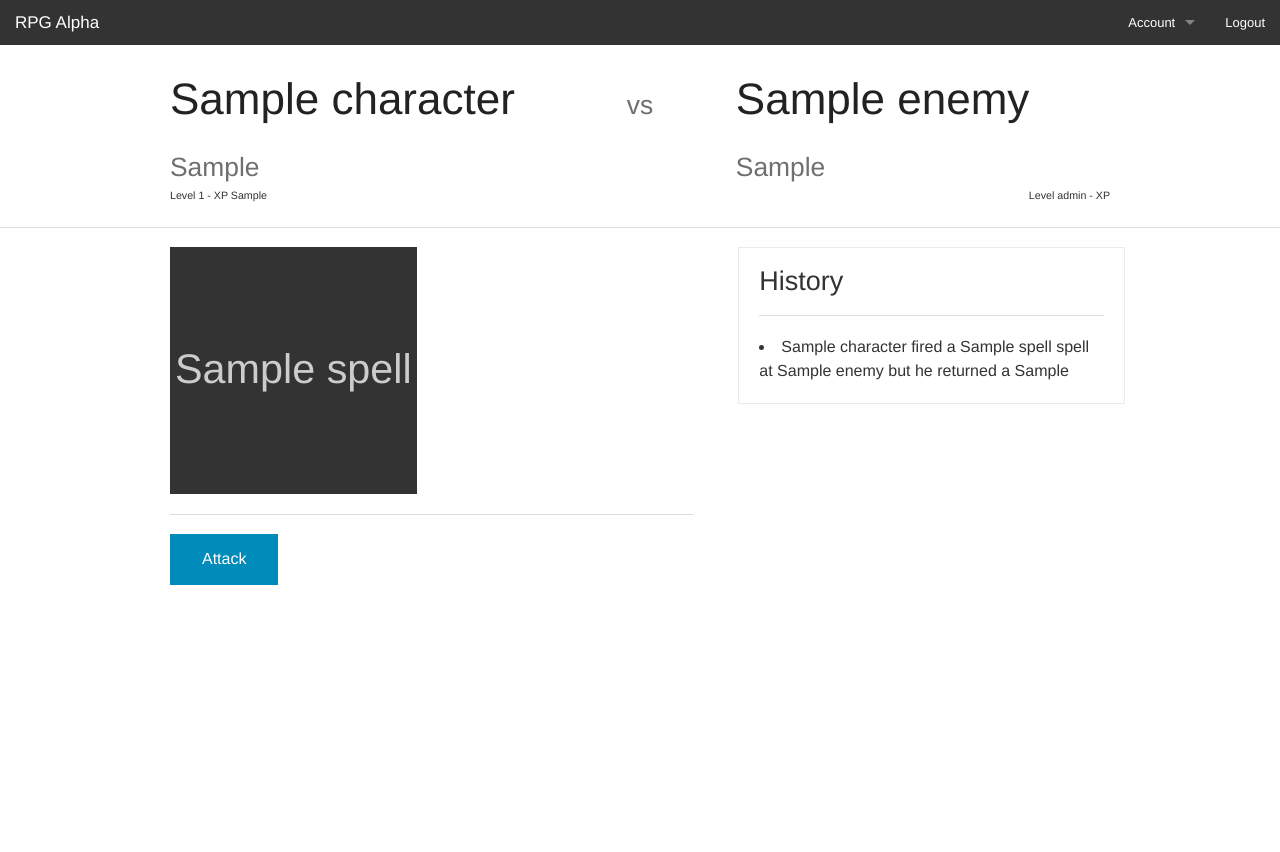
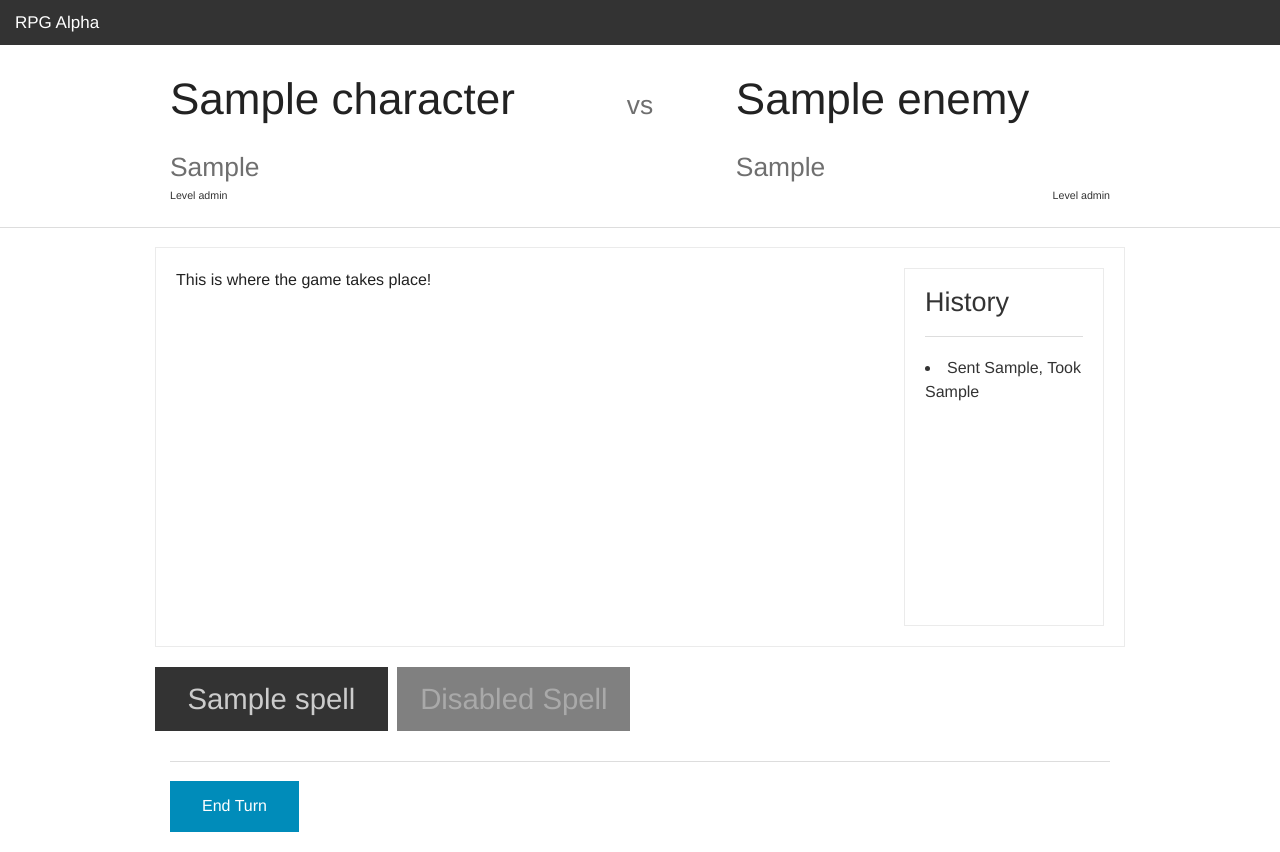
Before and after one commit to JamesJGarner/rpg-game, a Django app: template game/templates/match/match_detail.html in a window 1280 px wide. Before the commit the page ends 585 px from the top, so only its background shows below. Run offline with Django 3.2, Linux system fonts and the light colour scheme; the template is opened without the code that fills it: most values are stand-ins (such as "Sample title", 1, 10 or a date in 2020).

Commit message:
Template changes

```diff
--- a/game/settings/production.py
+++ b/game/settings/production.py
@@ -20,9 +20,9 @@ BASE_DIR = os.path.dirname(os.path.dirname(__file__))
 SECRET_KEY = '=-tq%u)e&swydyc45gi#$$(&!-o8l-(j4p#7oezyng4covj&73'
 
 # SECURITY WARNING: don't run with debug turned on in production!
-DEBUG = True
+DEBUG = False
 
-TEMPLATE_DEBUG = True
+TEMPLATE_DEBUG = False
 
 ALLOWED_HOSTS = []
 
@@ -102,6 +102,7 @@ USE_L10N = True
 
 USE_TZ = True
 
+LOGIN_REDIRECT_URL = '/'
 
 # Static files (CSS, JavaScript, Images)
 # https://docs.djangoproject.com/en/1.6/howto/static-files/
--- a/game/templates/base.html
+++ b/game/templates/base.html
@@ -20,17 +20,18 @@
 
       <section class="top-bar-section">
         <!-- Right Nav Section -->
+        {% if user.is_authenticated  %}
         <ul class="right">
           <li class="has-dropdown">
             <a href="#">Account</a>
             <ul class="dropdown">
-              <li><a href="#">First link in dropdown</a></li>
-              <li class="active"><a href="#">Active link in dropdown</a></li>
+              <li><a href="#">Options here soon</a></li>
             </ul>
           </li>
-          <li><a href="#">Logout</a></li>
+          <li><a href="/logout/">Logout</a></li>
         </ul>
       </section>
+      {% endif %}
     </nav>
     {% block content %}{% endblock %}
     <script src="/static/js/vendor/jquery.js"></script>
--- a/game/templates/match/match_detail.html
+++ b/game/templates/match/match_detail.html
@@ -9,12 +9,12 @@ margin: 15px;
 }
 .testlabel {
 background: #333;
-height: 247px;
-padding-top: 92px;
-font-size: 31pt;
+/* height: 247px; */
+padding: 10px;
+font-size: 22pt;
 text-align: center;
 color: #ccc;
-width:100%;
+width: 100%;
 margin: 0;
 }
 
@@ -41,7 +41,45 @@ margin-top: -16px;
 font-size: 8pt;
 color: #333;
 }
+
+.match {
+    float: left/;
+    height: 400px;
+    width:100%;
+    padding: 20px;
+    margin-bottom: 20px;
+    border-style: solid;
+    border-width: 1px;
+    border-color: #EBEBEB;
+}
+.historybox {
+float: right;
+width: 200px;
+height: 358px;
+margin-top: 0px;
+overflow-y: scroll;
+}
+.spell_list {
+    list-style: none;
+    margin: 0;
+}
+.spell_list li {
+    width: 24%;
+    float:left;
+    margin: 0 1% 1% 0;
+}
+.disabled {
+   color: darkgrey;
+   background-color: grey;
+   cursor:auto
+}
+input.disabled[type="radio"]:checked+label {
+   color: darkgrey;
+   background-color: grey;
+   cursor:auto
+}
 </style>
+
 
 {% if condition %}
 {% if condition == "win" %}
@@ -72,38 +110,54 @@ color: #333;
             </h1>
         </div>
         <div class="large-5 columns">
-            <small class="xp-level">Level 1 - XP {{ match.character.xp }}</small>
+            <small class="xp-level">Level {% with level_data=match.character.level_data %}{{ level_data.current_level }} {% endwith %}</small>
         </div>
         <div class="large-5 columns">
-            <small class="xp-level-right">Level {{ match.enemy.level }} - XP </small>
+            <small class="xp-level-right">Level {{ match.enemy.level }} </small>
         </div>
     </div>
 </div>
 <hr>
+<div class="row">
+    <div class="large-12 columns">
+        <div class="match">
+            This is where the game takes place!
+        <div class="panel historybox">
+            <h3>History</h3>
+            <hr>
+            {% for attack in match.attack_set.all %}
+            <li>Sent {{ attack.damage_dealt }}, Took {{ attack.damage_taken }}</li>
+            {% endfor %}
+        </div>
 
+
+        </div>
+    </div>
+</div>
 <div class="row">
-    <div class="large-7 columns">
+    <div class="large-12 columns">
         <form action="/match/{{ match.id }}/attack/" method="post">
             {% csrf_token %}
-            {% for spell in spells %}
-                <div class="large-6 columns">
-                    <input type="radio" name="spell" value="{{ spell.id }}" id="{{ spell.name }}"><label for="{{ spell.name }}" class="testlabel">{{ spell.name }}</label>
-                </div>
-            {% endfor %}
+            <ul class="spell_list">
+                {% for spell in spells %}
+                    <li>
+                        <input type="radio" name="spell" value="{{ spell.id }}" id="{{ spell.name }}"><label for="{{ spell.name }}" class="testlabel">{{ spell.name }}</label>
+                    </li>
+                {% endfor %}
+                    <li>
+                        <input type="radio" name="spell" value="{{ spell.id }}" id="{{ spell.name }}" class="disabled"><label for="{{ spell.name }}" class="testlabel disabled">Disabled Spell</label>
+                    </li>
+            </ul>
             <div class="large-12 columns left">
                 <hr>
-                <input type="submit" value="Attack" class="button">
+                <input type="submit" value="End Turn" class="button">
             </div>
         </form>
     </div>
     <div class="large-5 columns">
-        <div class="panel">
-            <h3>History</h3>
-            <hr>
-            {% for attack in match.attack_set.all %}
-            <li>{{ match.character }} fired a {{ attack.spell }} spell at {{ match.enemy }} but he returned a {{ attack.enemy_return_spell }}</li>
-            {% endfor %}
+
     </div>
-</div>
 {% endif %}
 {% endblock content %}
+{% block js %}
+{% endblock %}
--- a/game/urls.py
+++ b/game/urls.py
@@ -8,4 +8,6 @@ urlpatterns = patterns('',
     url(r'^character/', include('game.apps.characters.urls', namespace="character")),
     url(r'^admin/', include(admin.site.urls)),
     url(r'^$', Homepage.as_view(), name='homepage'),
+    url(r'^login/$', 'django.contrib.auth.views.login', name='login'),
+    url(r'^logout/$', 'django.contrib.auth.views.logout', name='logout'),
 )
```
Also changed, not shown: game/templates/registration/logged_out.html (added, +11 -0 lines), game/templates/registration/login.html (added, +19 -0 lines), game/templates/site/homepage.html (+12 -1 lines), 3 other files.
